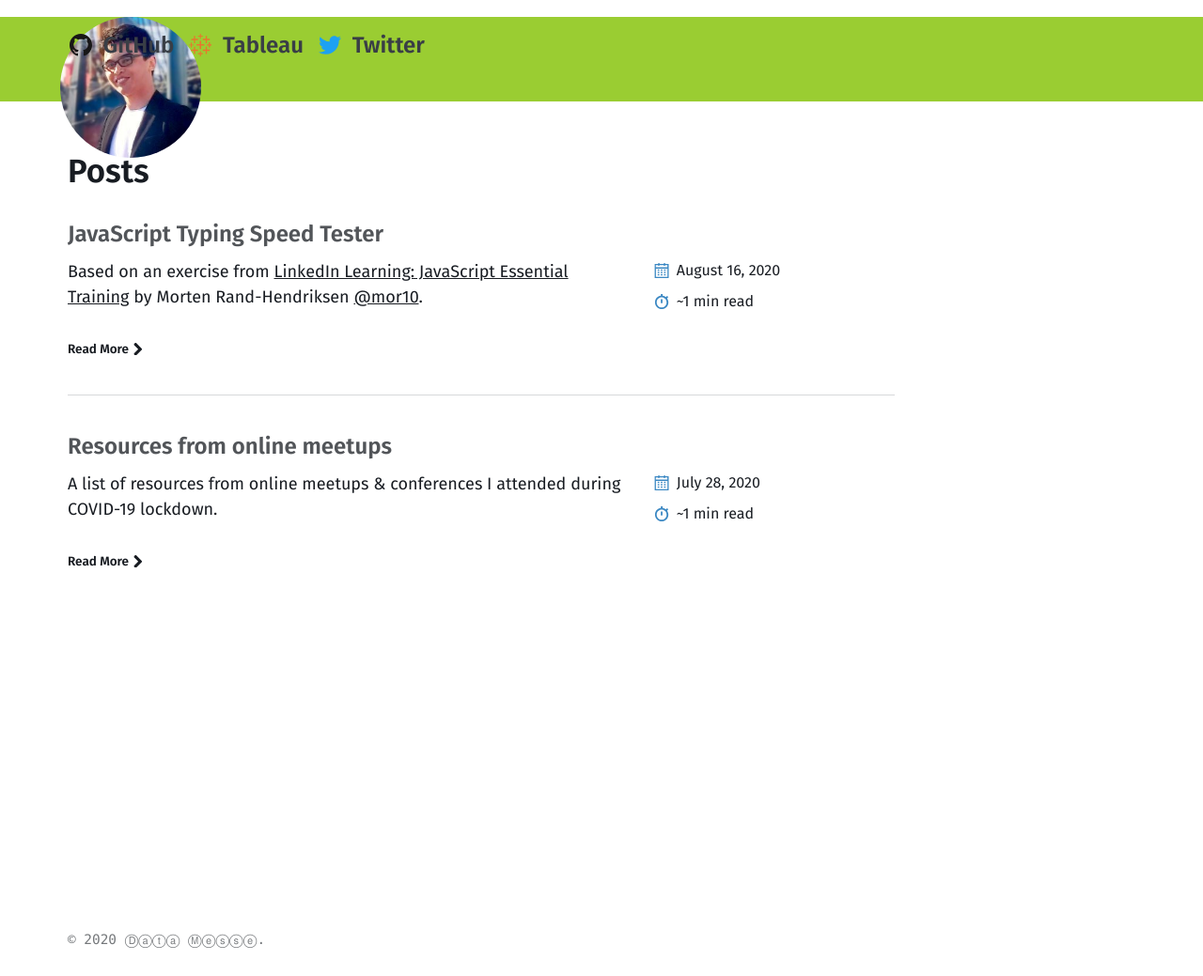
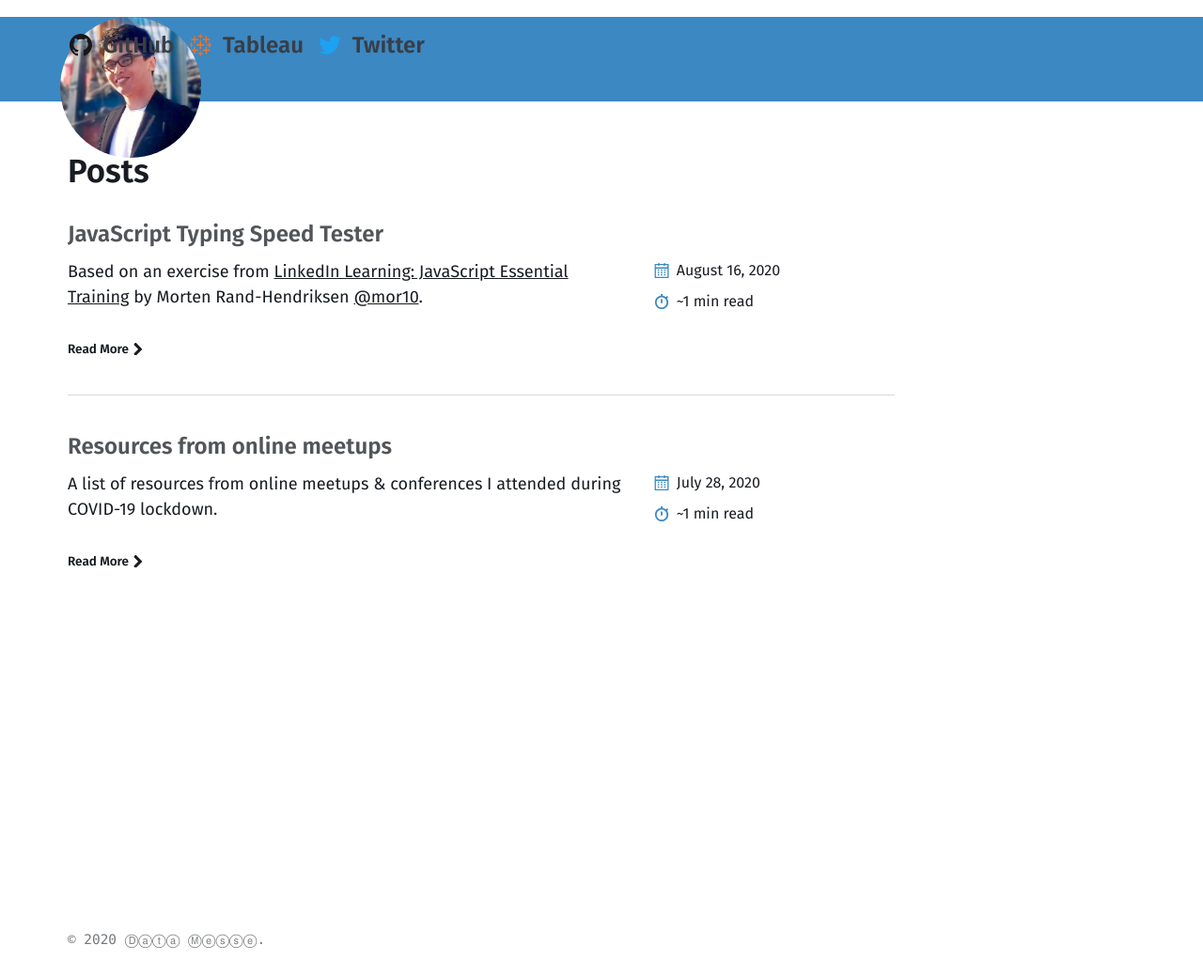
Before and after one commit to datamesse/blog, a Jekyll site: the page built from index.md, in a window 1280 px wide. Shown: the whole page at 94% size. Built offline with Jekyll 4.4.1, drawn with Linux system fonts in a browser that asks for light colours.

Commit message:
Update _global.scss

```diff
--- a/_sass/basically-basic/_global.scss
+++ b/_sass/basically-basic/_global.scss
@@ -3,11 +3,10 @@
    ========================================================================== */
 
 #masthead {
-  background-color: #3b88c3;
   position: relative;
 }
 #background-top-banner{
-  background-color: yellowgreen;
+  background-color: #3b88c3;
   height: 90px;
   width: 100%;
   position: absolute;
```
